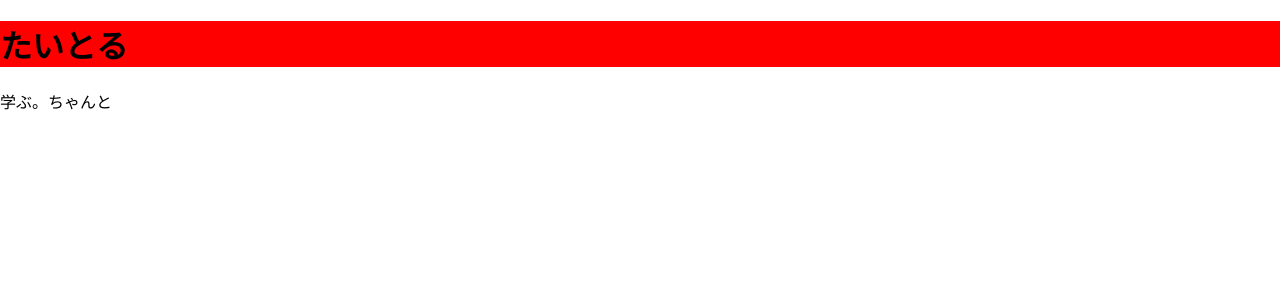
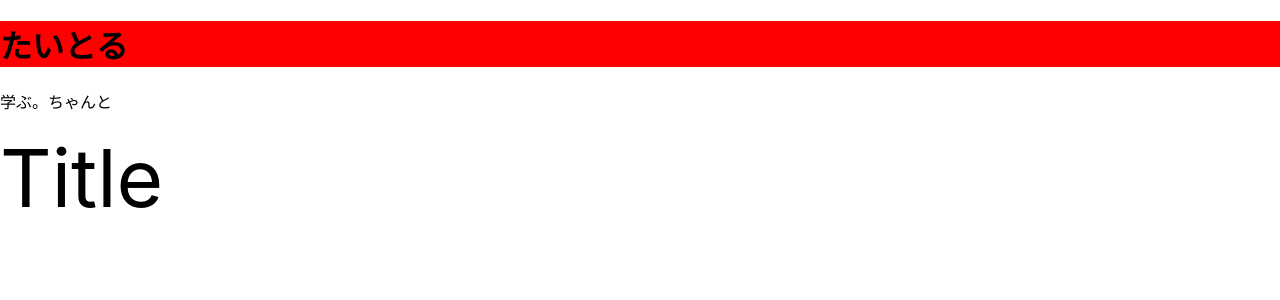
Before and after one commit to refrain62/next-site, a Next.js app: page / in a window 1280 px wide. Shown: the top 300 px of the page. Built offline with nearby package versions, Linux system fonts and the light colour scheme.

Commit message:
外部スタイルシートの記述と使用方法について

```diff
--- a/pages/index.js
+++ b/pages/index.js
@@ -1,12 +1,13 @@
 import Head from 'next/head'
 import Image from 'next/image'
-import styles from '../styles/Home.module.css'
+import styles from '../styles/index.module.css'
 
 export default function Home() {
   return (
     <div>
       <h1 style={{backgroundColor : `red`}}>たいとる</h1>
       <p>学ぶ。ちゃんと</p>
+      <div className={styles.mytitle}>Title</div>
     </div>
 
   )
--- /dev/null
+++ b/styles/index.module.css
@@ -0,0 +1,3 @@
+.mytitle {
+  font-size: 5em;
+}
```
